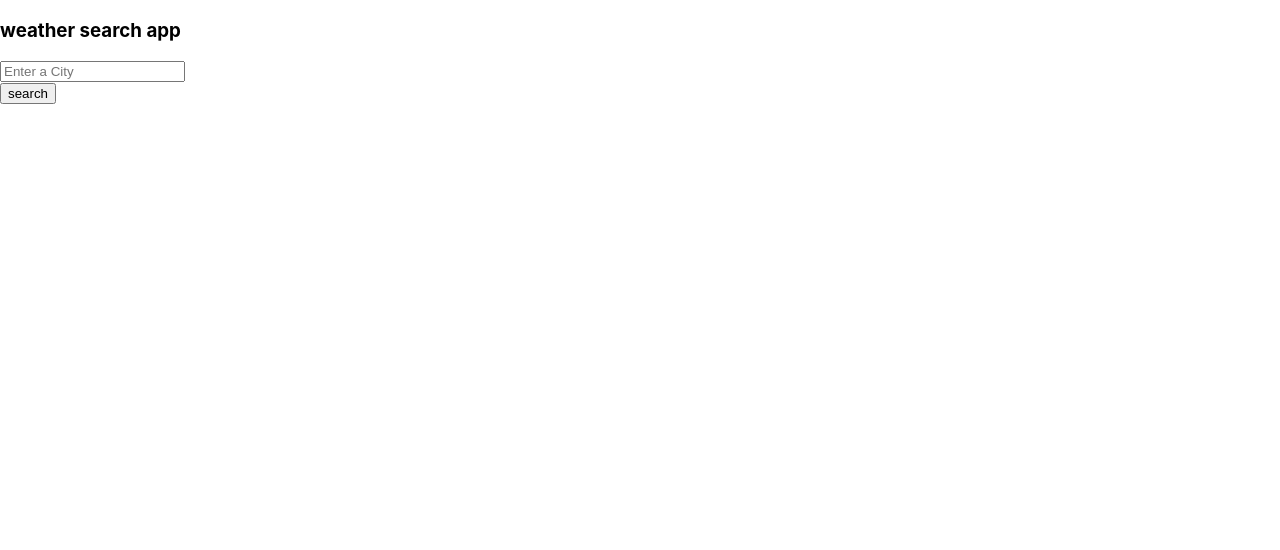
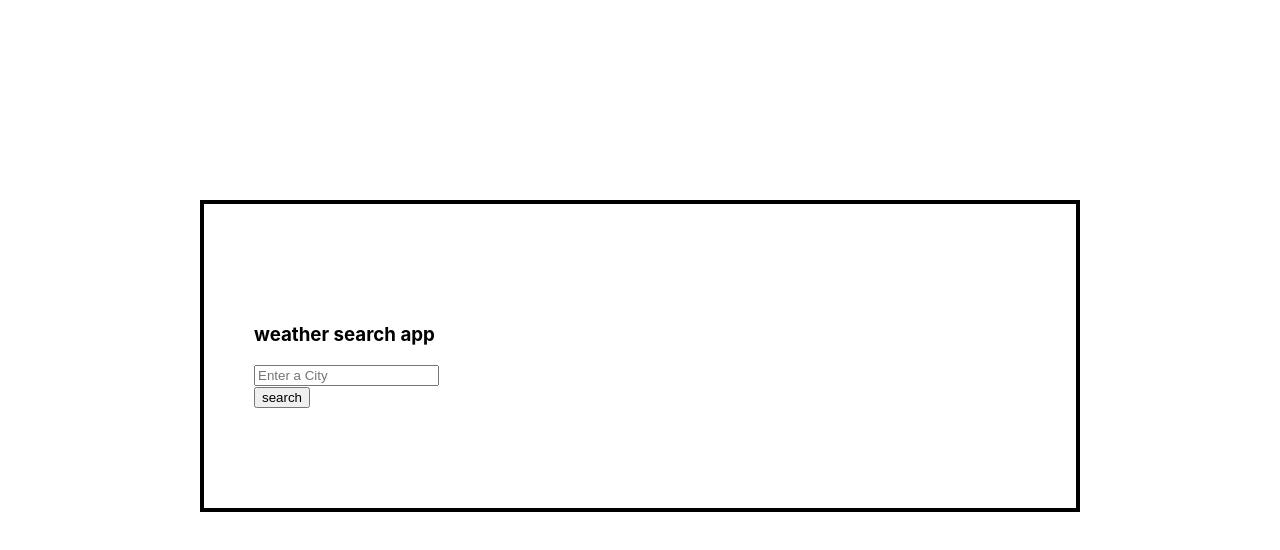
Before and after one commit to kszajko46/weather-app-react, a React (Create React App) app: page / in a window 1280 px wide. Shown: the top 550 px of the page. Built offline with nearby package versions, Linux system fonts and the light colour scheme.

Commit message:
added form and border

```diff
--- a/src/App.css
+++ b/src/App.css
@@ -1,4 +1,9 @@
 .App {
   text-align: center;
-  border: 2px solid black;
 }
+
+.container {
+  border: 4px solid black;
+  margin: 200px;
+  padding: 100px 50px 100px 50px;
+}
--- a/src/Search.js
+++ b/src/Search.js
@@ -1,6 +1,5 @@
 export default function Search() {
   return (
-    <div>
     <form id="search-form" class="mb-4">
       <div class="row">
         <div class="col-8">
@@ -17,6 +16,5 @@ export default function Search() {
         </div>
       </div>
     </form>
-    </div>
   );
 }
```
Lines whose indentation alone changed are shown as unchanged.
